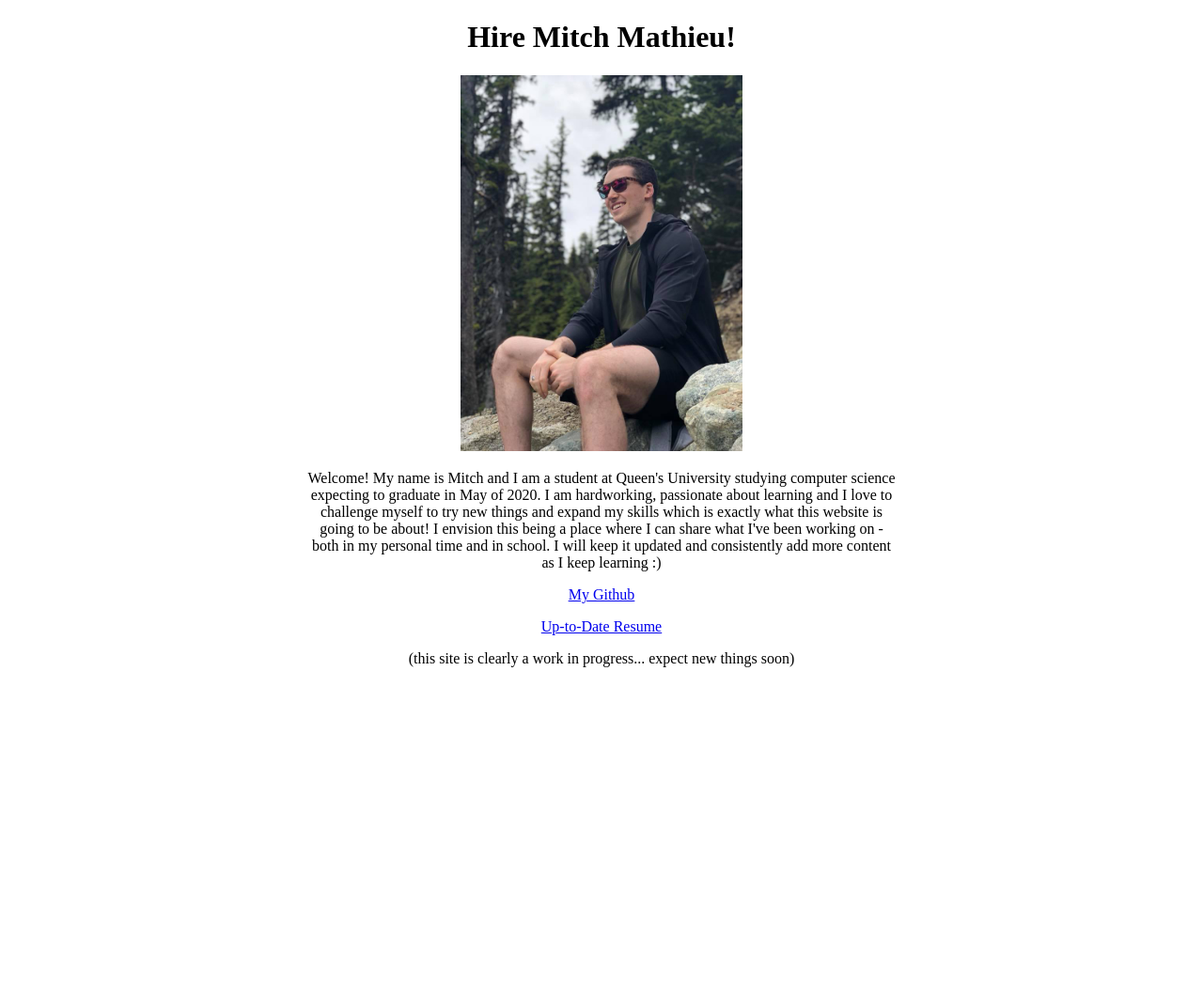
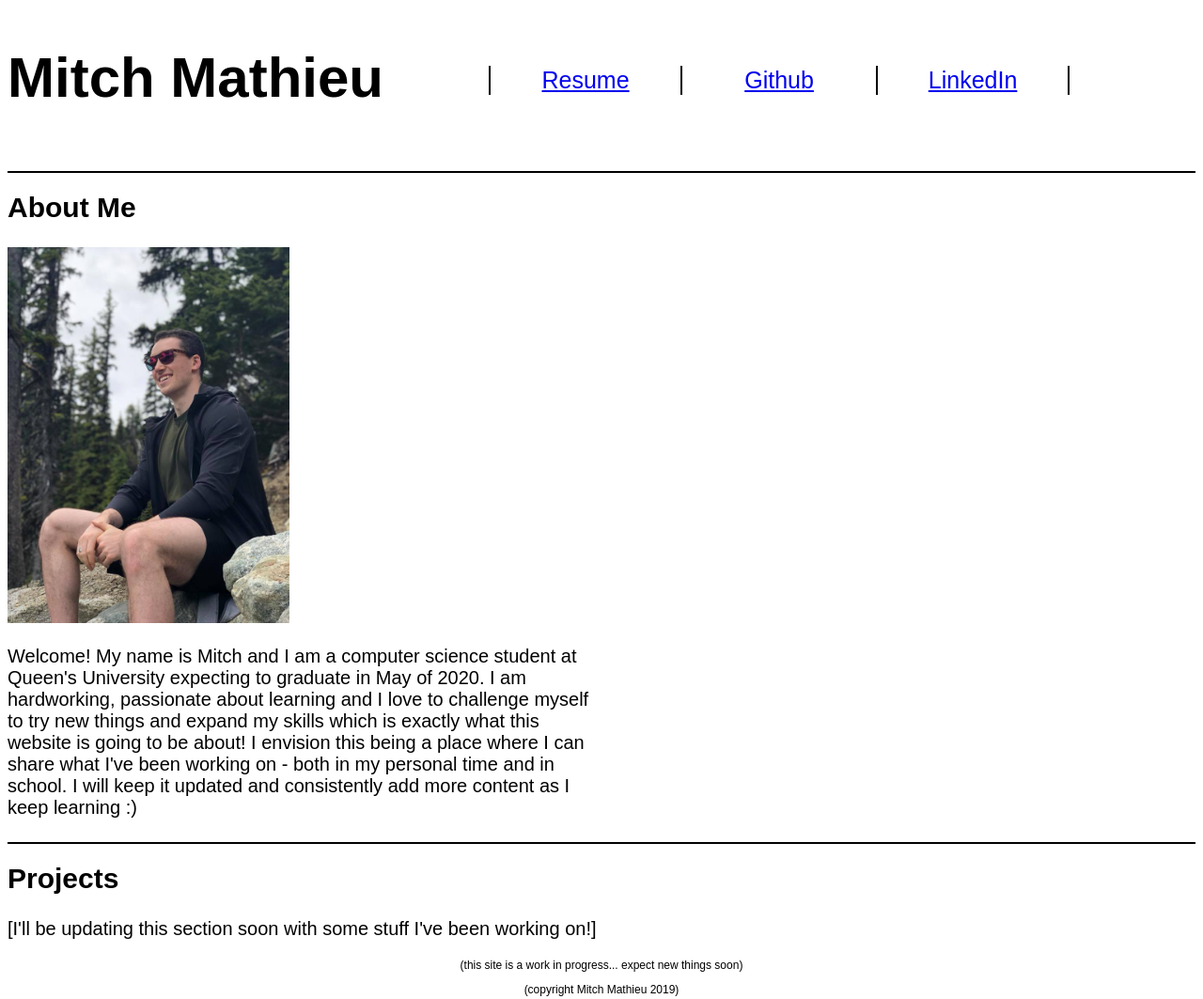
Before and after one commit to MitchMathieu/mitchmathieu.github.io, a plain HTML site: page index.htm in a window 1280 px wide. Shown: the whole page at 94% size. Before the commit the page ends 800 px from the top, so only its background shows below. Drawn offline with Linux system fonts and the light colour scheme.

Commit message:
updated the layout of home page

```diff
--- a/index.htm
+++ b/index.htm
@@ -7,20 +7,37 @@
 </head>
 <body>
 
+<span id="header">
+	<h1>Mitch Mathieu</h1>
+</span>
 
-<h1>Hire Mitch Mathieu!</h1>
+<span>
+	<table id="links">
+		<tr>
+			<td id="left"><a href="https://mitchmathieu.github.io/mitch-mathieu-resume.pdf">Resume</a></td>
+			<td><a href="https://github.com/MitchMathieu">Github</a></td>
+			<td id="right"><a href="https://www.linkedin.com/in/mitchmathieu/">LinkedIn</a></td>
+		</tr>
+	</table>
+</span>
 
 <div id="aboutMe">
+	<h2 class="sub-heading">About Me</h2>
+
 	<img src="https://mitchmathieu.github.io/joffre-lake-me.jpg", alt="A picture of me at Joffre Lakes Park in British Columbia", width="300", height="400">
 
-	<p>Welcome! My name is Mitch and I am a student at Queen's University studying computer science expecting to graduate in May of 2020. I am hardworking, passionate about learning and I love to challenge myself to try new things and expand my skills which is exactly what this website is going to be about! I envision this being a place where I can share what I've been working on - both in my personal time and in school. I will keep it updated and consistently add more content as I keep learning :)</p>
+	<p class="blurb">Welcome! My name is Mitch and I am a computer science student at Queen's University expecting to graduate in May of 2020. I am hardworking, passionate about learning and I love to challenge myself to try new things and expand my skills which is exactly what this website is going to be about! I envision this being a place where I can share what I've been working on - both in my personal time and in school. I will keep it updated and consistently add more content as I keep learning :)</p>
 
+</div>
 
-	<P><a href="https://github.com/MitchMathieu">My Github</a></P>
-	<p><a href="https://mitchmathieu.github.io/mitch-mathieu-resume.pdf">Up-to-Date Resume</a></p>
+<div id="projects">
 
-	<p>(this site is clearly a work in progress... expect new things soon)</p>
+	<h2 class="sub-heading">Projects</h2>
+
+	<p class="blurb">[I'll be updating this section soon with some stuff I've been working on!]</p>
 
 </div>
 </body>
+<p class="footer">(this site is a work in progress... expect new things soon)</p>
+<p class="footer">(copyright Mitch Mathieu 2019)</p>
 </html>
--- a/style.css
+++ b/style.css
@@ -1,20 +1,50 @@
-h1 {
-	text-align: center;
-	/*display: block;*/
-	/*width: 500px;*/
-	/*margin: auto;*/
-	/*margin-right: auto;*/
+body {
+	font-family: Arial;
 }
 
-#aboutMe {
+#header {
+	width: 40%;
+	font-size: 30px;
+}
+
+table {
+	width: 50%;
+	margin:auto;
+	font-size: 25px;
+	font-weight: 400;
 	text-align: center;
-	/*margin: auto;*/
-	/*margin-left: auto;
-	margin-right: auto;*/
 }
-p {
+
+#header, #links {
+	display: inline-block;
+}
+
+.sub-heading {
+	border-top: 2px solid black;
+	padding-top: 20px;
+	font-size: 30px;
+}
+
+.blurb {
+	font-size: 20px;
 	width: 50%;
-	margin-left: 25%;
-	margin-right: 25%;
-	/*background-color: blue;*/
 }
+
+td {
+	width: 200px;
+}
+
+td[id="left"] {
+	border-left: 2px solid black;
+	border-right: 2px solid black;
+}
+
+td[id="right"] {
+	border-left: 2px solid black;
+	border-right: 2px solid black;
+}
+
+.footer {
+	font-size: 12px;
+	text-align: center;
+}
```
